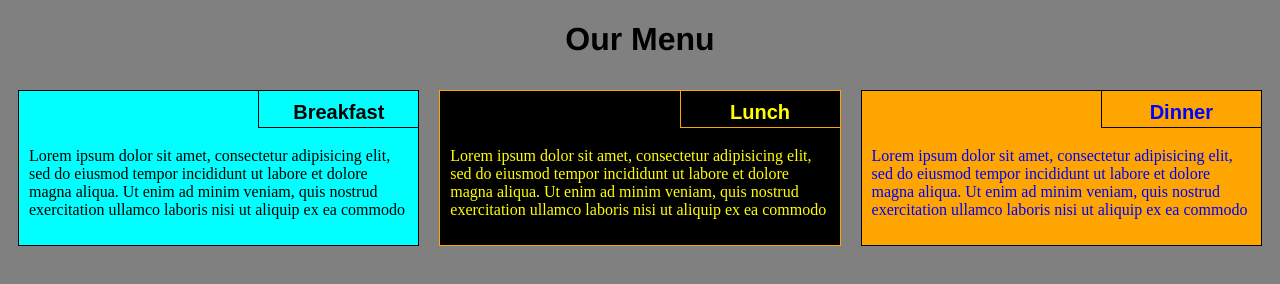
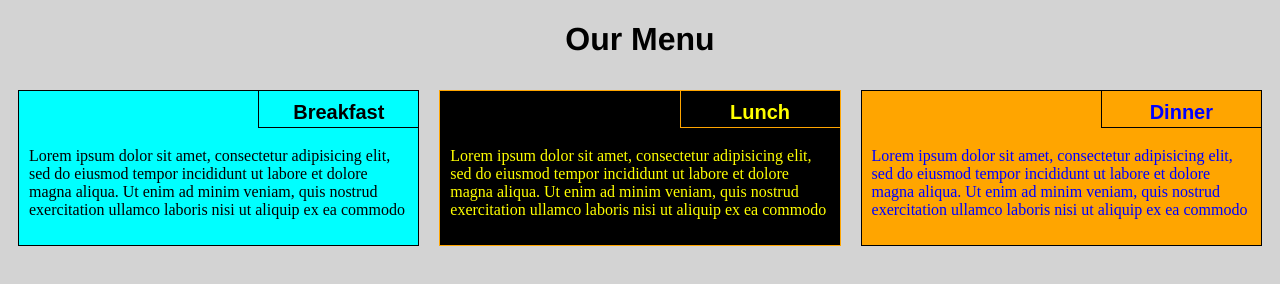
Before and after one commit to vikramborana/module2-solution, a plain HTML site: page index.html in a window 1280 px wide. Drawn offline with Linux system fonts and the light colour scheme.

Commit message:
My module 2 Assignment

```diff
--- a/Stylesheet.css
+++ b/Stylesheet.css
@@ -8,7 +8,7 @@ h1 {
 }
 
 body {
-	background-color: grey;
+	background-color:#D3D3D3;
 }
 
 section {
```
